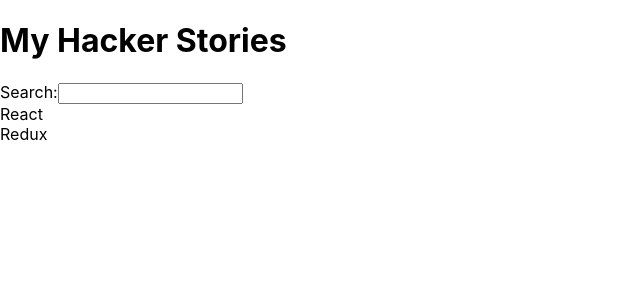
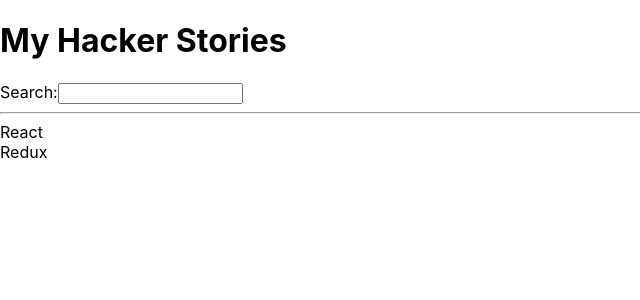
Before and after one commit to lrpinto/the-road-to-react, a React (Create React App) app in the folder hacker-stories/: page / in a window 1280 px wide. Shown: the top 300 px of the page, without its empty margins (0-640 px from the left). Built offline with nearby package versions, Linux system fonts and the light colour scheme.

Commit message:
Lists in React p20

```diff
--- a/hacker-stories/src/App.js
+++ b/hacker-stories/src/App.js
@@ -29,8 +29,10 @@
       <label htmlFor="search">Search:</label>
       <input id="search" type="text" />
 
+      <hr />
+
       {list.map(function(item){
-        return <div>{item.title}</div>
+        return (<div key={item.objectID}>{item.title}</div>)
       })}
     </div>
   );
```
